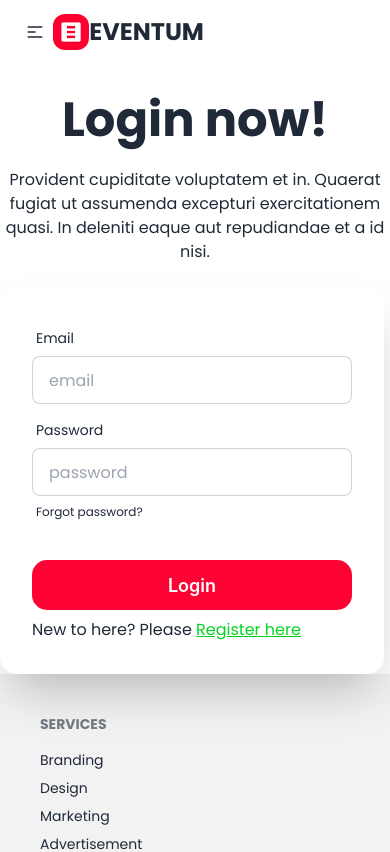
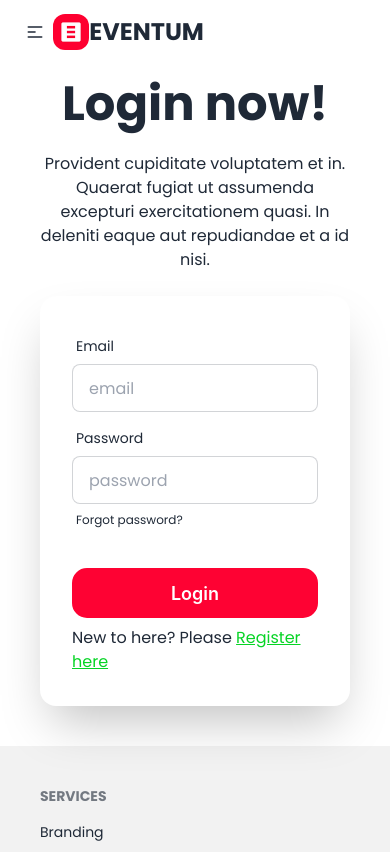
Before and after one commit to imteajalammonna/eventum-react, a React (Vite) app: page /login in a window 390 px wide. Shown: the top 852 px of the page. Built offline with nearby package versions, Linux system fonts and the light colour scheme.

Commit message:
resposivness chaked

```diff
--- a/src/pages/Login.jsx
+++ b/src/pages/Login.jsx
@@ -3,11 +3,11 @@ import { Link } from "react-router-dom";
 
 const Login = () => {
     return (
-        <div className=" md:bg-base-200 mt-24 md:mt-0">
+        <div className="m-10 md:mt-0">
             <div className="md:hero md:min-h-screen  md:container mx-auto ">
                 <div className="md:hero-content flex-col lg:flex-row-reverse">
                     <div className="text-center lg:text-left">
-                        <h1 className="text-5xl font-bold md:mt-20">Login now!</h1>
+                        <h1 className="text-5xl font-bold mt-20">Login now!</h1>
                         <p className="py-6 md:w-[500px]">Provident cupiditate voluptatem et in. Quaerat fugiat ut assumenda excepturi exercitationem quasi. In deleniti eaque aut repudiandae et a id nisi.</p>
                     </div>
                     <div className="card shrink-0 w-full max-w-sm shadow-2xl bg-base-100">
```
